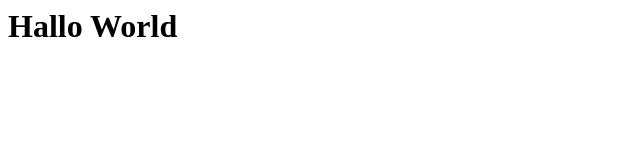
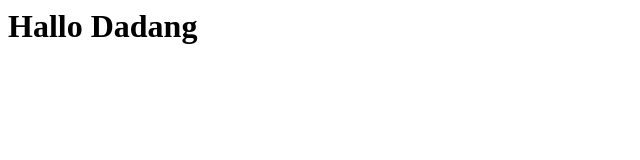
Before and after one commit to iderudy/iderudy.github.io, a plain HTML site: page index.html in a window 1280 px wide. Shown: the full height of the page, 0-640 px from the left. Drawn offline with Linux system fonts and the light colour scheme.

Commit message:
add file test and modify file index

```diff
--- a/index.html
+++ b/index.html
@@ -1 +1 @@
-<h1>Hallo World</h1>
+<h1>Hallo Dadang</h1>
```
Also changed, not shown: test.html (added, +1 -0 lines).
